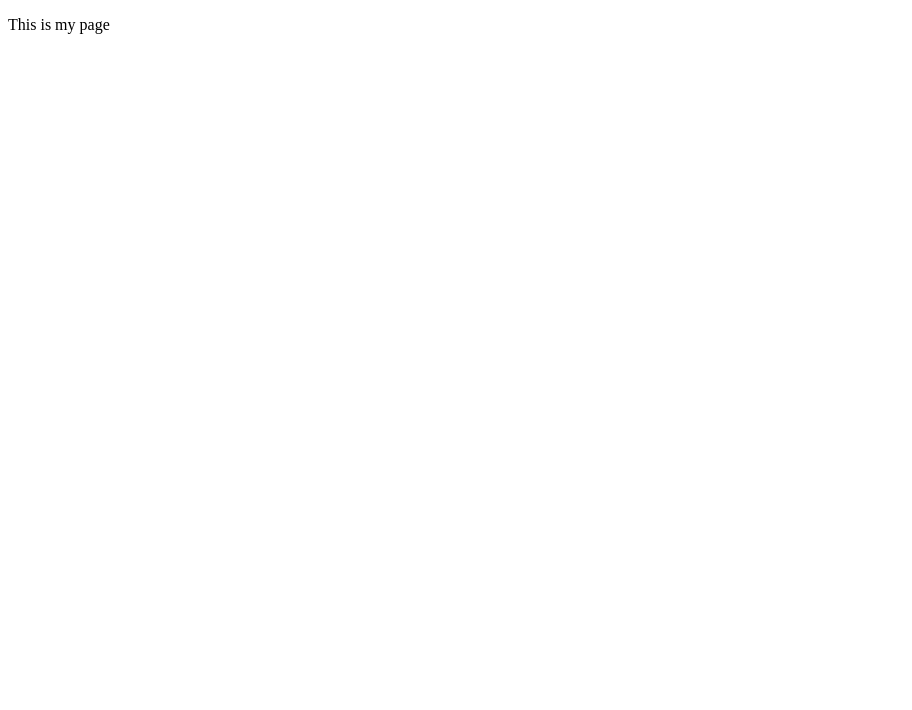
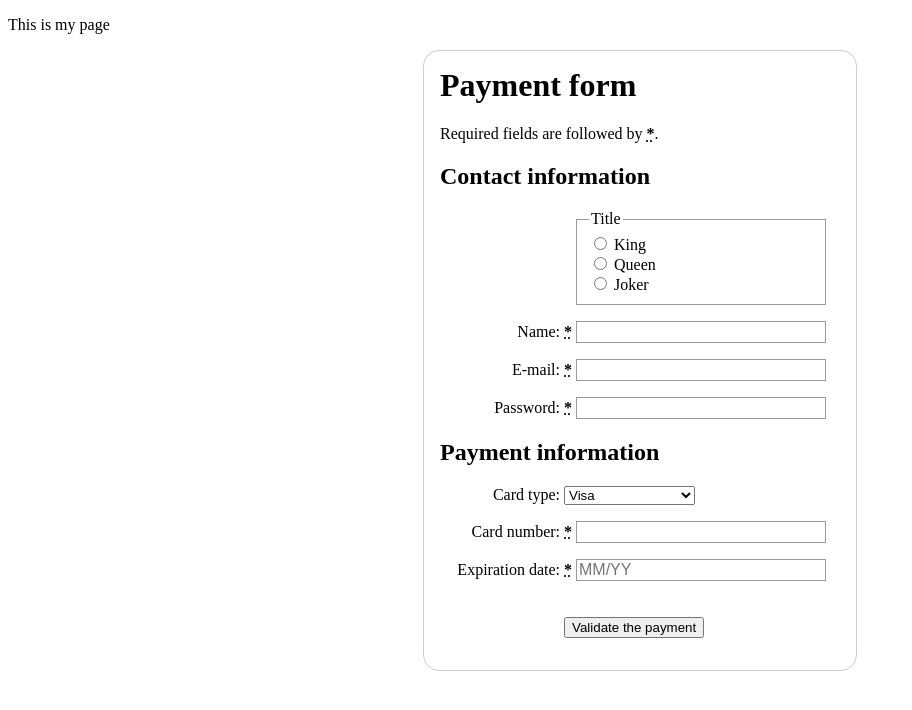
Before and after one commit to PedroMarMol/form-test, a plain HTML site: page index.html in a window 1280 px wide. Shown: the whole page, without its empty margins (0-912 px from the left). Drawn offline with Linux system fonts and the light colour scheme.

Commit message:
finished test project, payment form

```diff
--- a/index.html
+++ b/index.html
@@ -5,8 +5,93 @@
     <meta http-equiv="X-UA-Compatible" content="IE=edge">
     <meta name="viewport" content="width=device-width, initial-scale=1.0">
     <title>My test page</title>
+    <link rel="stylesheet" href="style.css">
 </head>
 <body>
     <p>This is my page</p>
+    <form action="">
+        <h1>Payment form</h1>
+        <p>Required fields are followed by <strong><abbr title="required">*</abbr></strong>.</p>
+    <section>
+        <h2>Contact information</h2>
+        <fieldset>
+            <legend>Title</legend>
+            <ul>
+                <li>
+                    <label for="title_1">
+                        <input type="radio" id="title_1" name="title" value="K">
+                        King
+                    </label>
+                </li>
+                <li>
+                    <label for="title_2">
+                        <input type="radio" id="title_2" name="title" value="Q">
+                        Queen
+                    </label>
+                </li>
+                <li>
+                    <label for="title_3">
+                        <input type="radio" id="title_3" name="title" value="J">
+                        Joker
+                    </label>
+                </li>
+            </ul>
+        </fieldset>
+        <p>
+            <label for="name">
+                <span>Name: </span>
+                <strong><abbr title="required">*</abbr></strong>
+            </label>
+            <input type="text" id="name" name="username">
+        </p>
+        <p>
+            <label for="mail">
+                <span>E-mail: </span>
+                <strong><abbr title="required">*</abbr></strong>
+            </label>
+            <input type="email" id="mail" name="usermail">
+        </p>
+        <p>
+            <label for="pwd">
+                <span>Password: </span>
+                <strong><abbr title="required">*</abbr></strong>
+            </label>
+            <input type="password" id="pwd" name="password">
+        </p>
+    </section>
+    <section>
+        <h2>Payment information</h2>
+        <p>
+            <label for="card">
+                <span>Card type:</span>
+            </label>
+            <select name="usercard" id="card">
+                <option value="visa">Visa</option>
+                <option value="mc">Mastercard</option>
+                <option value="amex">American Express</option>
+            </select>
+        </p>
+        <p>
+            <label for="number">
+                <span>Card number:</span>
+                <strong><abbr title="required">*</abbr></strong>
+            </label>
+            <input type="tel" id="number" name="cardnumber">
+        </p>
+        <p>
+            <label for="expiration">
+                <span>Expiration date:</span>
+                <strong><abbr title="required">*</abbr></strong>
+            </label>
+            <input type="text" id="expiration" required="true"
+            placeholder="MM/YY" pattern="^(0[1-9]|1[0-2])\/([0-9]{2})$">
+        </p>
+    </section>
+    <section>
+        <p>
+            <button type="submit">Validate the payment</button>
+        </p>
+    </section>
+    </form>
 </body>
 </html>
```
